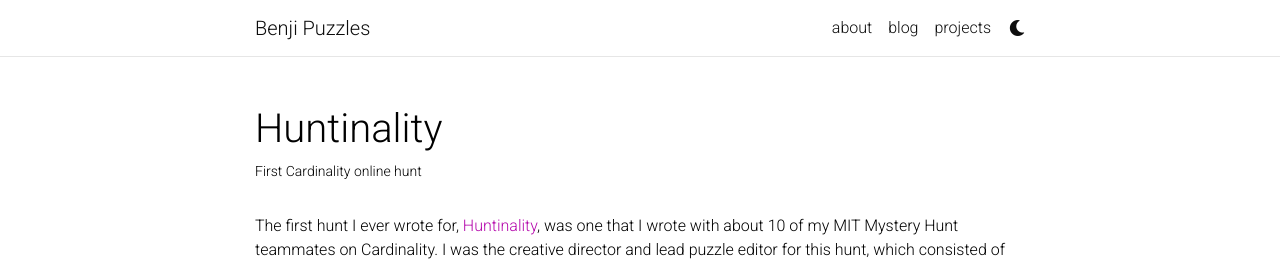
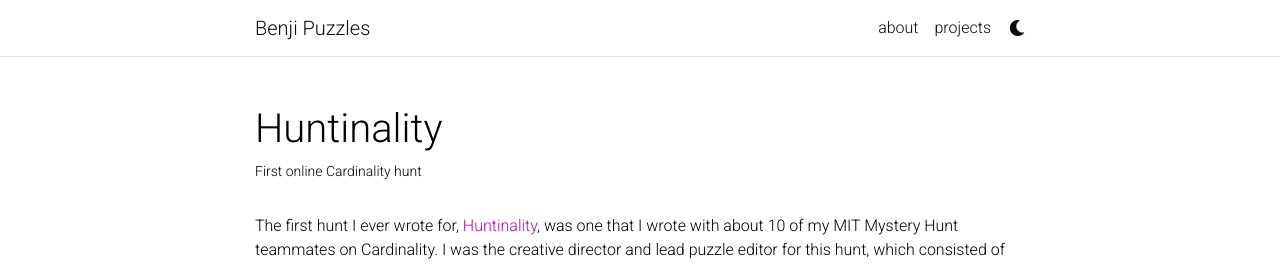
Before and after one commit to bhhnguyen/bhhnguyen.github.io, a Jekyll site: the page built from _projects/1_project.md, in a window 1280 px wide and 900 px high. Shown: the top 264 px of the window. Built offline with Jekyll 4.4.1, drawn with Linux system fonts in a browser that asks for light colours; full-size pictures stand in for the smaller copies a plugin makes; comment, search, counter and statistics services are not loaded; a style sheet for code colours, icons or effects is not loaded.

Commit message:
remove blog from navbar

```diff
--- a/_config.yml
+++ b/_config.yml
@@ -116,10 +116,10 @@
 # Blog
 # -----------------------------------------------------------------------------
 
-blog_name: Blog # blog_name will be displayed in your blog page
-blog_nav_title: blog # your blog must have a title for it to be displayed in the nav bar
-blog_description: a simple whitespace theme for academics
-permalink: /blog/:year/:title/
+blog_name:  # blog_name will be displayed in your blog page
+blog_nav_title:  # your blog must have a title for it to be displayed in the nav bar
+blog_description:
+permalink:
 
 # Pagination
 pagination:
--- a/_projects/1_project.md
+++ b/_projects/1_project.md
@@ -1,7 +1,7 @@
 ---
 layout: page
 title: Huntinality
-description: First Cardinality online hunt
+description: First online Cardinality hunt
 img: assets/img/huntinality1_title.png
 importance: 1
 category: online-hunt
```
